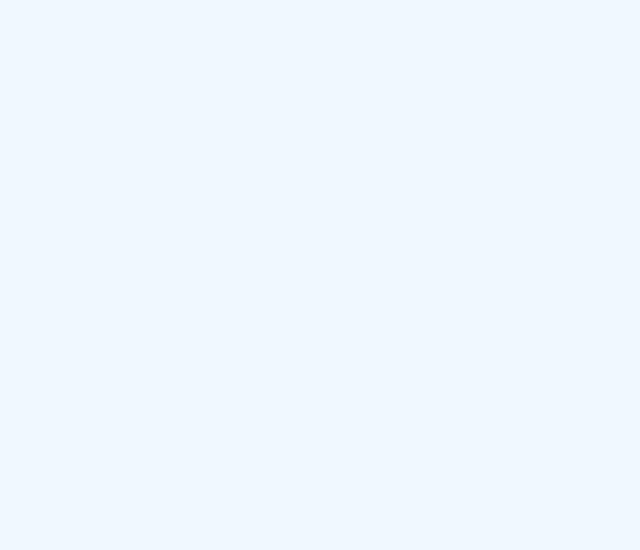
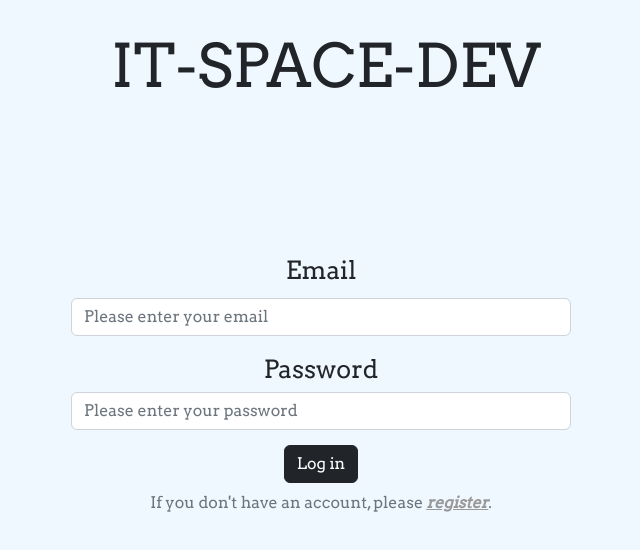
Before and after one commit to andjv/itehProjekat, a React (Create React App) app in the folder react/: page / in a window 1280 px wide. Shown: the top 550 px of the page, without its empty margins (629-1269 px from the left). Built offline with nearby package versions, Linux system fonts and the light colour scheme.

Commit message:
Implementacija pocetne strane i navigacionog menija

```diff
--- a/react/src/App.js
+++ b/react/src/App.js
@@ -1,8 +1,20 @@
+import { BrowserRouter as Router, Routes, Route } from 'react-router-dom';
+import Pocetna from "./strane/Pocetna";
+
+
+
 function App() {
 
 
   return (
     <div className="App">
+
+    <Router>
+        <Routes>
+          <Route path="/" element={<Pocetna />} />
+        </Routes>
+      </Router>
+
     </div>
   );
 }
--- /dev/null
+++ b/react/src/strane/Pocetna.jsx
@@ -0,0 +1,112 @@
+import { useState } from 'react'
+import axios from 'axios'
+import Swal from 'sweetalert2'
+import { Link, useNavigate } from 'react-router-dom'
+
+
+const Pocetna = () => {
+
+    if (localStorage.getItem('email'))
+        navigate('/welcome')
+
+    const [zaposleni, setZaposleni] = useState({
+        email: '',
+        password: ''
+    });
+
+    const navigate = useNavigate()
+
+
+
+    const login = () => {
+
+        axios.post("http://localhost:8000/api/login", zaposleni).then(res => {
+
+            if (res.data.status == 200) {
+                Swal.fire({
+                    icon: 'info',
+                    title: 'Login message',
+                    text: 'You have been successfully logged in!'
+                });
+
+
+                axios.get(`http://localhost:8000/api/check-login/${res.data.id}`).then(res => {
+                    if (res.data.brojKasnjenjaZaposleni % 3 == 0) {
+                        const options = {
+                            method: 'POST',
+                            headers: {
+                                'content-type': 'application/json',
+                                'X-RapidAPI-Key': '4916172c11msh0beee19c8846ca4p127267jsn0bc7bcd7fc43',
+                                'X-RapidAPI-Host': 'hourmailer.p.rapidapi.com'
+                            },
+                            body: '{"toAddress":"' + zaposleni.email + '","title":"Opomena","message":"Postovani/a,<br/><br/>Obavestavamo vas da ste u prethodnom periodu zakasnili sa prijavom na IT sistem ' + res.data.brojKasnjenjaZaposleni + ' puta. Molimo vas da se u narednom periodu prijavljujete svakog dana od 8:00-8:30h kako ne biste dosli u sitaciju da budete kaznjeni.<br/><br/> Srdacan pozdrav.<br/>IT-SPACE-DEV Team"}'
+                        };
+
+                        fetch('https://hourmailer.p.rapidapi.com/send', options)
+
+                    }
+
+                });
+
+
+
+                localStorage.setItem('email', zaposleni.email)
+                if (localStorage.getItem('email') == 'admin@it.com')
+                    navigate('/admin-dashboard')
+                else
+                    navigate('/welcome')
+
+            }
+            else
+                Swal.fire({
+                    icon: 'error',
+                    title: 'Register message',
+                    text: 'Error!'
+                })
+        });
+    }
+
+
+
+    return (
+        <div>
+
+            <h1 id="it-space-dev">IT-SPACE-DEV</h1>
+
+            <div className="dlogin text-center">
+                <div className="dloginfield">
+                    <span>Email</span>
+                    <input type='email' className="form-control mt-2" placeholder="Please enter your email"
+                        value={zaposleni.email}
+                        onChange={e => setZaposleni({ ...zaposleni, email: e.target.value })}
+                    />
+                </div>
+
+                <div className="dloginfield">
+                    <span>Password</span>
+                    <input type='password' className="form-control mt-1" placeholder="Please enter your password"
+                        value={zaposleni.password}
+                        onChange={e => setZaposleni({ ...zaposleni, password: e.target.value })}
+                    />
+                </div>
+
+                <button onClick={login} className="btn btn-dark">Log in</button>
+
+                <br />
+
+                <p className="text-muted mt-2">If you don't have an account, please <b><i><u><Link to="/register" id='reg'>register</Link></u></i></b>.</p>
+
+            </div>
+
+
+
+
+
+
+
+
+        </div >
+    )
+}
+
+export default Pocetna;
```
Also changed, not shown: react/src/komponente/Nav.jsx (added, +37 -0 lines).
